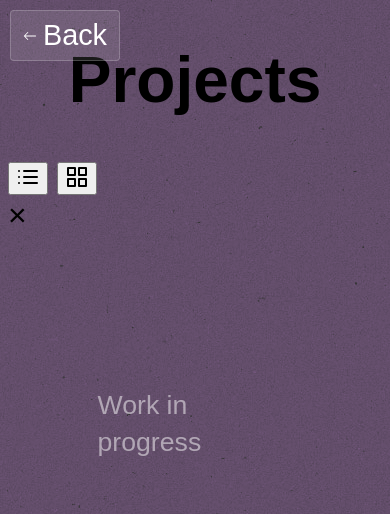
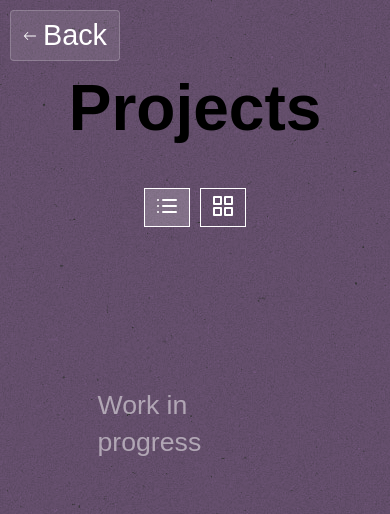
Before and after one commit to Minigrim0/Minigrim0, a Django app: page /dev/projects/ in a window 390 px wide. Shown: the top 514 px of the page. Run offline with Django 4.2, Linux system fonts and the light colour scheme; data that the repository does not hold is empty; style sheets or scripts are compiled from the project's sources; some libraries are stand-ins or nearby versions.

Commit message:
deleted old css from style

```diff
--- /dev/null
+++ b/minigrim0/assets/css/project.css
@@ -0,0 +1,187 @@
+@charset "UTF-8";
+.project-container {
+  max-width: 1200px;
+  margin: 0 auto;
+  padding: 20px;
+}
+
+.view-toggle {
+  display: flex;
+  justify-content: center;
+  margin-bottom: 20px;
+}
+
+.view-toggle button {
+  background-color: transparent;
+  border: 1px solid #fff;
+  color: #fff;
+  padding: 5px 10px;
+  margin: 0 5px;
+  cursor: pointer;
+}
+
+.view-toggle button.active {
+  background-color: rgba(255, 255, 255, 0.2);
+}
+
+.list-view .project-item {
+  background-color: rgba(255, 255, 255, 0.1);
+  border-radius: 8px;
+  padding: 20px;
+  margin-bottom: 20px;
+}
+
+.grid-view {
+  display: grid;
+  grid-template-columns: repeat(auto-fill, minmax(300px, 1fr));
+  gap: 20px;
+}
+
+.grid-view .project-item {
+  background-color: rgba(255, 255, 255, 0.1);
+  border-radius: 8px;
+  padding: 20px;
+}
+
+.project-title {
+  margin-top: 0;
+  font-size: 1.5em;
+}
+
+.project-description {
+  margin-bottom: 15px;
+}
+
+.project-links {
+  display: flex;
+  gap: 10px;
+  margin-bottom: 15px;
+  align-items: center; /* This will vertically center the links */
+}
+
+.project-link {
+  display: inline-flex;
+  align-items: center;
+  color: #fff;
+  text-decoration: none;
+  font-size: 0.9em;
+  padding: 5px 10px; /* Add some padding for better clickability */
+  background-color: rgba(255, 255, 255, 0.1); /* Slight background for better visibility */
+  border-radius: 4px; /* Rounded corners */
+  transition: background-color 0.2s ease; /* Smooth transition for hover effect */
+}
+
+.project-link:hover {
+  background-color: rgba(255, 255, 255, 0.2); /* Lighten on hover */
+}
+
+.project-link svg {
+  margin-right: 5px;
+  width: 16px; /* Ensure consistent width */
+  height: 16px; /* Ensure consistent height */
+}
+
+/* Ensure the home icon and GitHub icon have the same dimensions */
+.project-link .home-icon,
+.project-link .github-icon {
+  width: 16px;
+  height: 16px;
+  display: inline-block;
+  vertical-align: middle;
+}
+
+.project-link .home-icon {
+  /* You can replace this with an SVG if you prefer */
+  content: "🏠";
+  font-size: 16px;
+  line-height: 1;
+}
+
+.project-readme {
+  background-color: rgba(0, 0, 0, 0.1);
+  border-radius: 4px;
+  padding: 10px;
+}
+
+.project-readme h3 {
+  margin-top: 0;
+  font-size: 1.2em;
+}
+
+.readme-content {
+  font-size: 0.9em;
+  max-height: 200px;
+  overflow-y: auto;
+}
+
+@media (max-width: 768px) {
+  .grid-view {
+    grid-template-columns: 1fr;
+  }
+}
+.modal {
+  display: none;
+  position: fixed;
+  z-index: 1;
+  left: 0;
+  top: 0;
+  width: 100%;
+  height: 100%;
+  overflow: auto;
+  background-color: rgba(0, 0, 0, 0.4);
+}
+
+.modal-content {
+  background-color: #bbb;
+  margin: 15% auto;
+  padding: 20px;
+  border: 1px solid #888;
+  width: 80%;
+  max-width: 700px;
+}
+
+#modal-readme-content {
+  font-size: 0.6em;
+  border-radius: 10px;
+  background-color: #fff;
+  border: 1px solid #888;
+  padding: 10px;
+}
+
+#modal-title {
+  font-size: 0.7em;
+}
+
+.close {
+  color: #aaa;
+  float: right;
+  font-size: 28px;
+  font-weight: bold;
+}
+
+.close:hover,
+.close:focus {
+  color: black;
+  text-decoration: none;
+  cursor: pointer;
+}
+
+.readme-button {
+  background-color: #f1f1f1;
+  border: none;
+  color: black;
+  padding: 10px 20px;
+  text-align: center;
+  text-decoration: none;
+  display: inline-block;
+  font-size: 16px;
+  margin: 4px 2px;
+  cursor: pointer;
+  border-radius: 4px;
+}
+
+.readme-button:hover {
+  background-color: #ddd;
+}
+
+/*# sourceMappingURL=project.css.map */
--- a/minigrim0/templates/minigrim0/projects.html
+++ b/minigrim0/templates/minigrim0/projects.html
@@ -1,9 +1,15 @@
 {% extends "layouts/app.html" %}
+
+{% load static %}
 {% load markdown %}
+
+{% block extra_head %}
+    <link rel="stylesheet" href="{% static 'css/project.css' %}" />
+{% endblock %}
 
 {% block content %}
 <div id="content-frame">
-    <div class="projects-container">
+    <div class="project-container">
         {% url 'index' as back_link %}
         {% include "widgets/back_link.html" with back_url=back_link %}
 
--- /dev/null
+++ b/tools/style/project.scss
@@ -0,0 +1,190 @@
+.project-container {
+    max-width: 1200px;
+    margin: 0 auto;
+    padding: 20px;
+}
+
+.view-toggle {
+    display: flex;
+    justify-content: center;
+    margin-bottom: 20px;
+}
+
+.view-toggle button {
+    background-color: transparent;
+    border: 1px solid #fff;
+    color: #fff;
+    padding: 5px 10px;
+    margin: 0 5px;
+    cursor: pointer;
+}
+
+.view-toggle button.active {
+    background-color: rgba(255, 255, 255, 0.2);
+}
+
+.list-view .project-item {
+    background-color: rgba(255, 255, 255, 0.1);
+    border-radius: 8px;
+    padding: 20px;
+    margin-bottom: 20px;
+}
+
+.grid-view {
+    display: grid;
+    grid-template-columns: repeat(auto-fill, minmax(300px, 1fr));
+    gap: 20px;
+}
+
+.grid-view .project-item {
+    background-color: rgba(255, 255, 255, 0.1);
+    border-radius: 8px;
+    padding: 20px;
+}
+
+.project-title {
+    margin-top: 0;
+    font-size: 1.5em;
+}
+
+.project-description {
+    margin-bottom: 15px;
+}
+
+.project-links {
+    display: flex;
+    gap: 10px;
+    margin-bottom: 15px;
+    align-items: center; /* This will vertically center the links */
+}
+
+.project-link {
+    display: inline-flex;
+    align-items: center;
+    color: #fff;
+    text-decoration: none;
+    font-size: 0.9em;
+    padding: 5px 10px; /* Add some padding for better clickability */
+    background-color: rgba(
+        255,
+        255,
+        255,
+        0.1
+    ); /* Slight background for better visibility */
+    border-radius: 4px; /* Rounded corners */
+    transition: background-color 0.2s ease; /* Smooth transition for hover effect */
+}
+
+.project-link:hover {
+    background-color: rgba(255, 255, 255, 0.2); /* Lighten on hover */
+}
+
+.project-link svg {
+    margin-right: 5px;
+    width: 16px; /* Ensure consistent width */
+    height: 16px; /* Ensure consistent height */
+}
+
+/* Ensure the home icon and GitHub icon have the same dimensions */
+.project-link .home-icon,
+.project-link .github-icon {
+    width: 16px;
+    height: 16px;
+    display: inline-block;
+    vertical-align: middle;
+}
+
+.project-link .home-icon {
+    /* You can replace this with an SVG if you prefer */
+    content: "🏠";
+    font-size: 16px;
+    line-height: 1;
+}
+
+.project-readme {
+    background-color: rgba(0, 0, 0, 0.1);
+    border-radius: 4px;
+    padding: 10px;
+}
+
+.project-readme h3 {
+    margin-top: 0;
+    font-size: 1.2em;
+}
+
+.readme-content {
+    font-size: 0.9em;
+    max-height: 200px;
+    overflow-y: auto;
+}
+
+@media (max-width: 768px) {
+    .grid-view {
+        grid-template-columns: 1fr;
+    }
+}
+
+.modal {
+    display: none;
+    position: fixed;
+    z-index: 1;
+    left: 0;
+    top: 0;
+    width: 100%;
+    height: 100%;
+    overflow: auto;
+    background-color: rgba(0, 0, 0, 0.4);
+}
+
+.modal-content {
+    background-color: #bbb;
+    margin: 15% auto;
+    padding: 20px;
+    border: 1px solid #888;
+    width: 80%;
+    max-width: 700px;
+}
+
+#modal-readme-content {
+    font-size: 0.6em;
+    border-radius: 10px;
+    background-color: #fff;
+    border: 1px solid #888;
+    padding: 10px;
+}
+
+#modal-title {
+    font-size: 0.7em;
+}
+
+.close {
+    color: #aaa;
+    float: right;
+    font-size: 28px;
+    font-weight: bold;
+}
+
+.close:hover,
+.close:focus {
+    color: black;
+    text-decoration: none;
+    cursor: pointer;
+}
+
+.readme-button {
+    background-color: #f1f1f1;
+    border: none;
+    color: black;
+    padding: 10px 20px;
+    text-align: center;
+    text-decoration: none;
+    display: inline-block;
+    font-size: 16px;
+    margin: 4px 2px;
+    cursor: pointer;
+    border-radius: 4px;
+}
+
+.readme-button:hover {
+    background-color: #ddd;
+}
```
Also changed, not shown: minigrim0/assets/css/style.css (+17 -197 lines), 1 other file.
